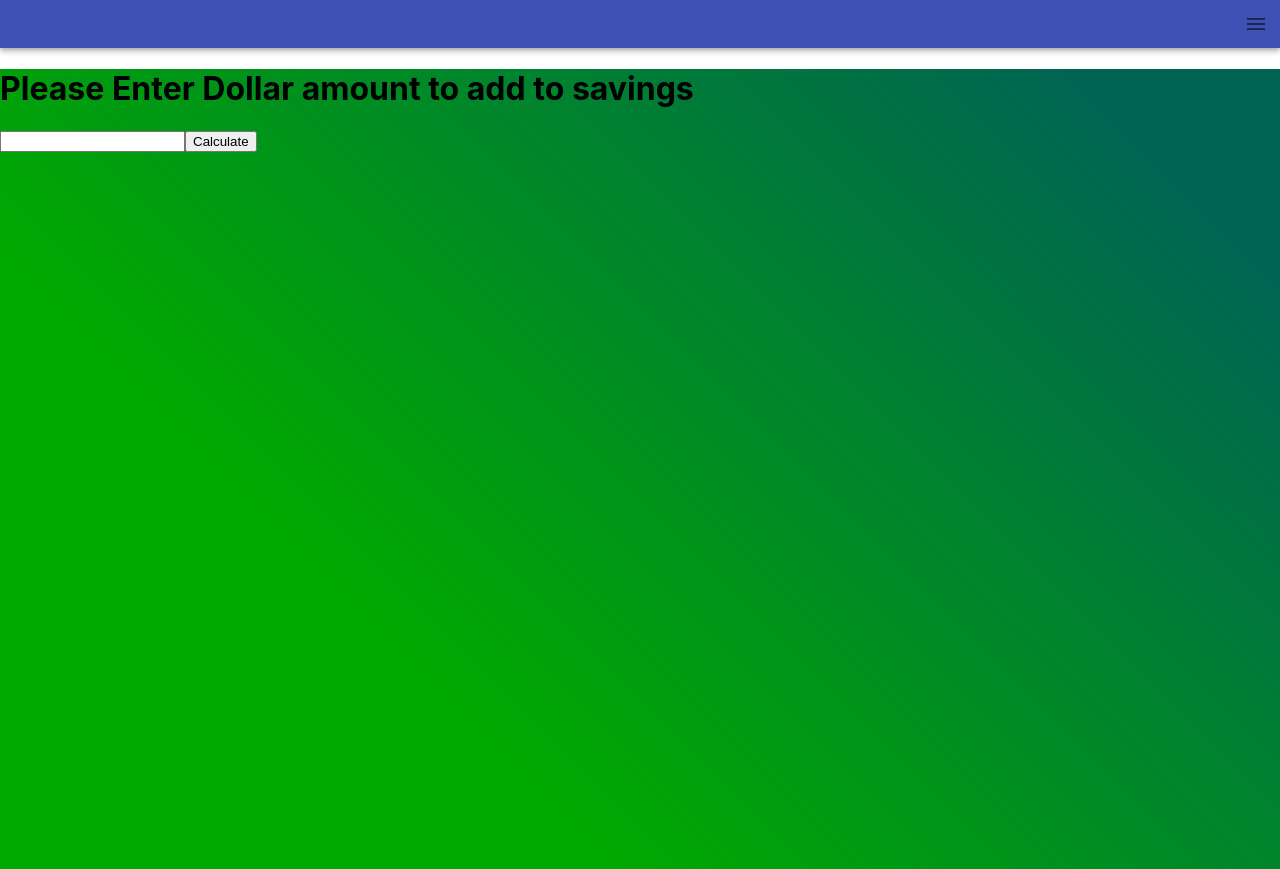
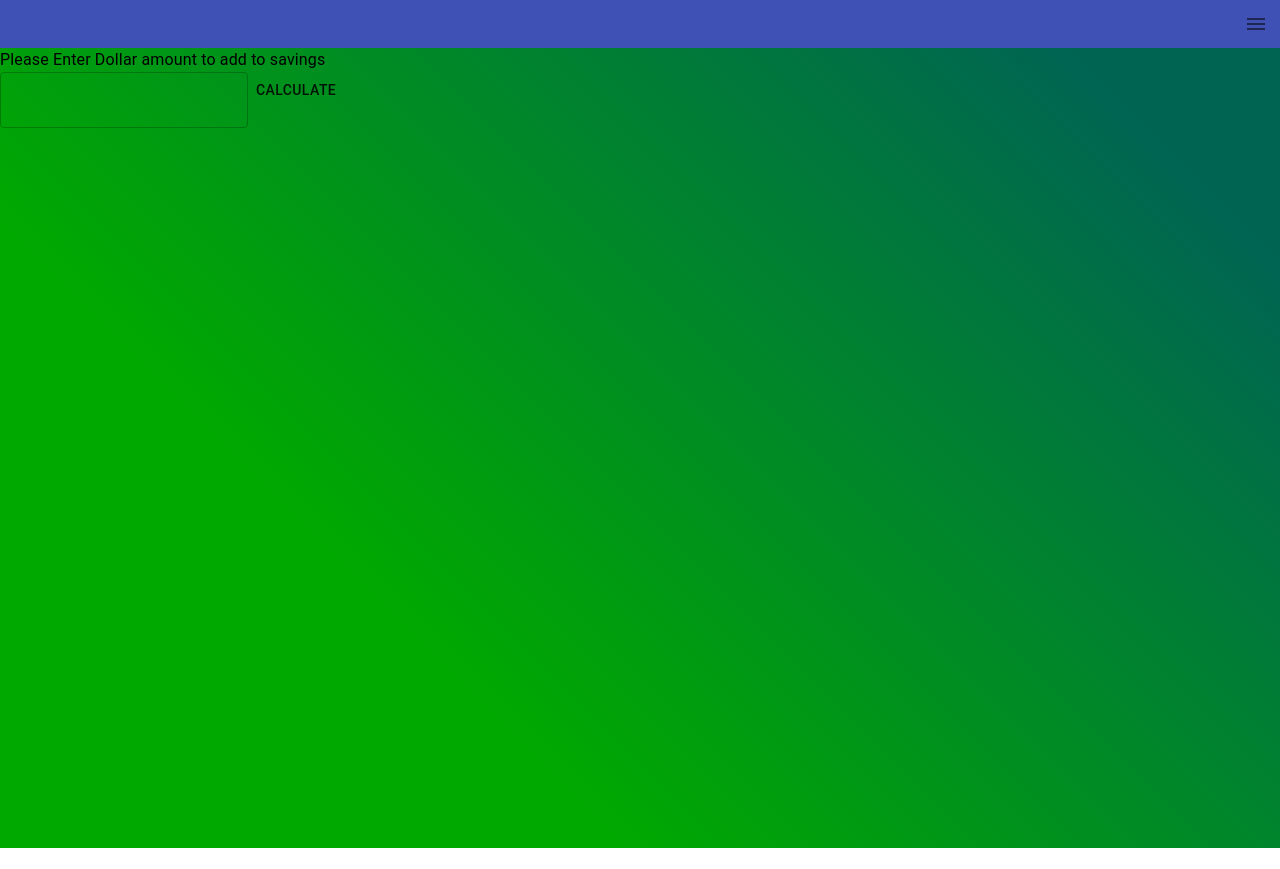
Before and after one commit to Lewis-Hamilton/budget, a React (Create React App) app: page / in a window 1280 px wide. After the commit the page ends 848 px from the top, so only its background shows below. Built offline with nearby package versions, Linux system fonts and the light colour scheme.

Commit message:
converted home to material components

```diff
--- a/src/components/home.js
+++ b/src/components/home.js
@@ -3,6 +3,9 @@ import { useDispatch } from "react-redux";
 import { addTest } from "../reducers/rootReducer";
 import { makeStyles } from "@material-ui/core/styles";
 import Box from "@material-ui/core/Box";
+import Typography from "@material-ui/core/Typography";
+import Button from "@material-ui/core/Button";
+import TextField from "@material-ui/core/TextField";
 
 const useStyles = makeStyles((theme) => ({
   root: {
@@ -18,11 +21,14 @@ export default function Home() {
 
   return (
     <Box className={classes.root}>
-      <h1>Please Enter Dollar amount to add to savings</h1>
-      <input onChange={(e) => setInitialAmount(e.target.value)}></input>
-      <button onClick={() => dispatch(addTest(initialAmount))}>
+      <Typography>Please Enter Dollar amount to add to savings</Typography>
+      <TextField
+        variant="outlined"
+        onChange={(e) => setInitialAmount(e.target.value)}
+      ></TextField>
+      <Button onClick={() => dispatch(addTest(initialAmount))}>
         Calculate
-      </button>
+      </Button>
     </Box>
   );
 }
```
